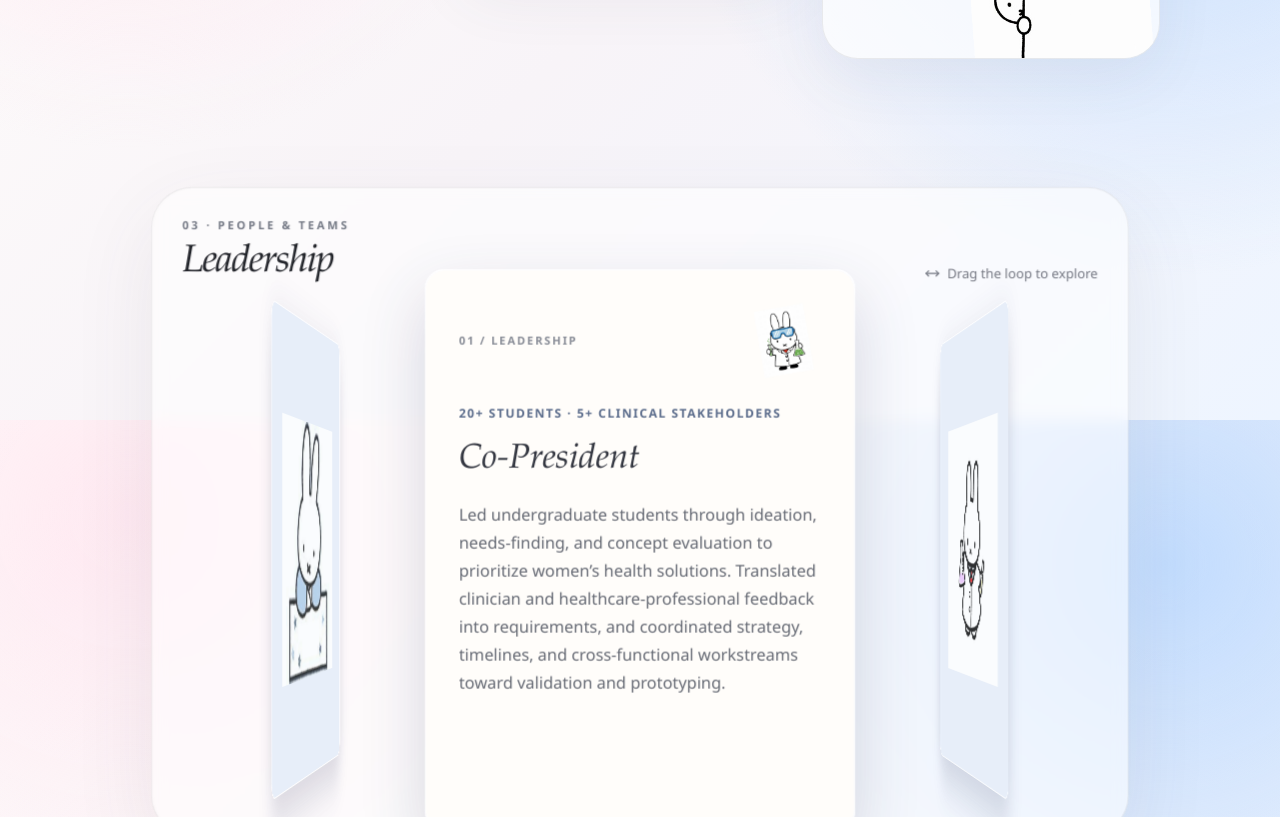
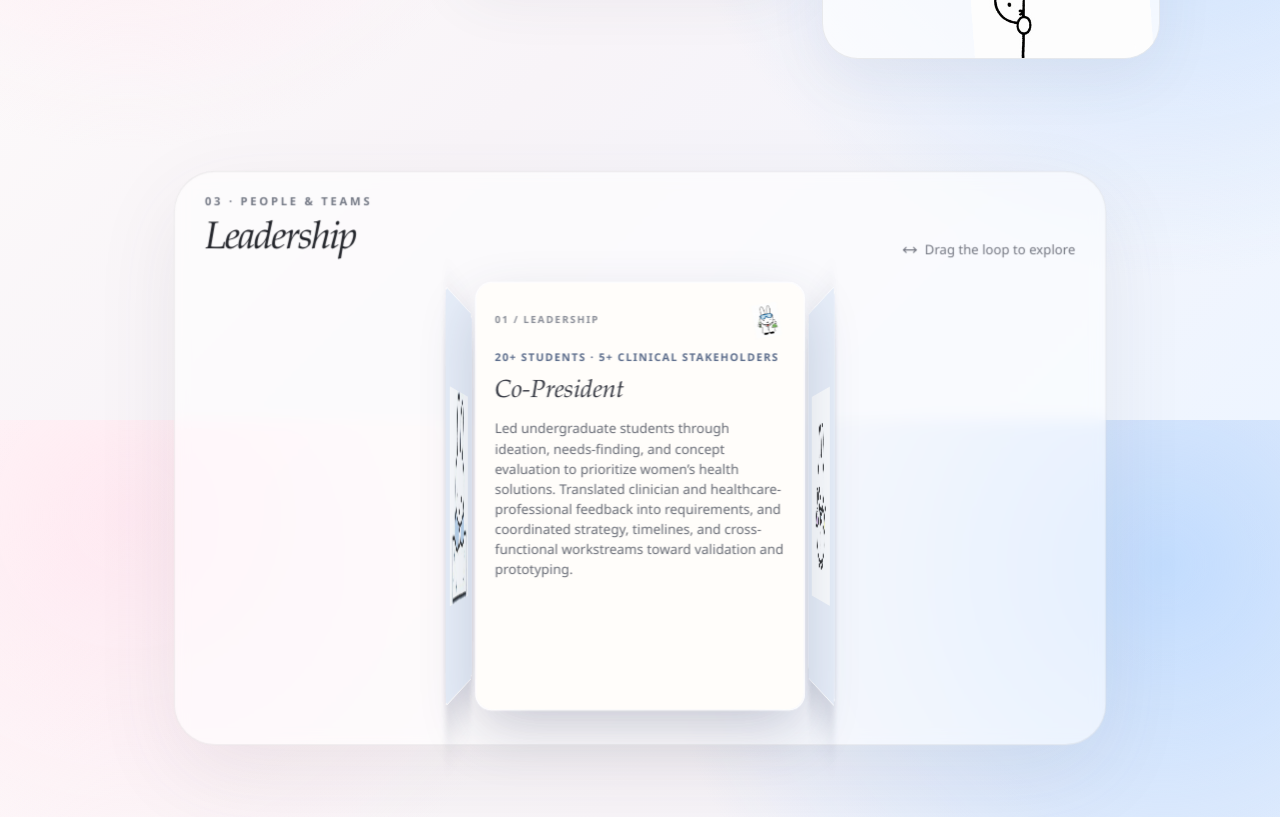
Before and after one commit to tingarose/Portfolio, a Next.js app: page / in a window 1280 px wide. Shown: the part 4380-5197 px from the top of the page. Built offline with nearby package versions, Linux system fonts and the light colour scheme.

Commit message:
Reduce leadership card size and carousel depth on laptops

```diff
--- a/app/globals.css
+++ b/app/globals.css
@@ -148,7 +148,6 @@ nav a[aria-current='location'] {
   #product-growth article > .grid { min-height: 20rem; padding-inline: 1.5rem; }
   #product-growth article > .grid img { max-height: 16rem; }
   #leadership > div { padding: 2rem; }
-  #leadership [aria-label='Leadership highlights'] { height: 34rem; }
   body > footer > div:first-child { min-height: 27rem; padding-block: 2rem; }
   body > footer [role='img'][tabindex] { height: 23rem; max-width: 29rem; }
 
@@ -158,6 +157,23 @@ nav a[aria-current='location'] {
   main figure img { max-height: min(30rem, 65svh); }
 }
 
+/* Size the cards and the 3D ring together; depth magnifies the front card. */
+@media (min-width: 768px) {
+  #leadership { padding-block: 3rem; }
+  #leadership > div { max-width: 62rem; margin-inline: auto; padding: 1.5rem 2rem; }
+  #leadership .leadership-carousel {
+    --leadership-depth: clamp(9rem, 15vw, 12rem);
+    height: 30rem;
+    perspective: 2200px;
+  }
+  #leadership .leadership-carousel > div:first-child { width: 20rem; height: 26rem; }
+  #leadership .leadership-card-front { padding: 1.125rem; }
+  #leadership .leadership-card-front > span:first-child { margin-bottom: 0.5rem; }
+  #leadership .leadership-card-front > span:first-child img { width: 2.25rem; height: 2.25rem; }
+  #leadership .leadership-card-front > .display-font { margin-top: 0.5rem; font-size: 1.5rem; }
+  #leadership .leadership-card-description { margin-top: 0.75rem; font-size: 0.8125rem; line-height: 1.5; }
+}
+
 @media (prefers-reduced-motion: reduce) {
   html { scroll-behavior: auto; }
 }
--- a/components/leadership-carousel.tsx
+++ b/components/leadership-carousel.tsx
@@ -230,7 +230,7 @@ export function LeadershipCarousel() {
       onPointerMove={handlePointerMove}
       onPointerUp={handlePointerUp}
       onPointerCancel={handlePointerCancel}
-      className="relative h-[43rem] w-full touch-pan-y cursor-grab select-none overflow-visible rounded-[2rem] outline-none [perspective:1800px] [transform-style:preserve-3d] active:cursor-grabbing focus-visible:ring-4 focus-visible:ring-[#315fca]/30 sm:h-[40rem] lg:h-[41rem]"
+      className="leadership-carousel relative h-[43rem] w-full touch-pan-y cursor-grab select-none overflow-visible rounded-[2rem] outline-none [perspective:1800px] [transform-style:preserve-3d] active:cursor-grabbing focus-visible:ring-4 focus-visible:ring-[#315fca]/30 sm:h-[40rem] lg:h-[41rem]"
     >
       <div
         className={`absolute left-1/2 top-1/2 h-[34rem] w-[17rem] sm:h-[30rem] sm:w-[23rem] will-change-transform [transform-style:preserve-3d] motion-reduce:transition-none ${
@@ -261,17 +261,17 @@ export function LeadershipCarousel() {
               aria-current={isSelected ? 'true' : undefined}
               className="absolute inset-0 block cursor-pointer rounded-2xl border border-white/90 p-0 shadow-[0_22px_55px_rgba(57,67,98,0.2)] outline-none [transform-style:preserve-3d] focus-visible:ring-4 focus-visible:ring-[#315fca]/35"
               style={{
-                transform: `rotateY(${index * anglePerSlide}deg) translateZ(clamp(13rem, 28vw, 22rem))`,
+                transform: `rotateY(${index * anglePerSlide}deg) translateZ(var(--leadership-depth, clamp(13rem, 28vw, 22rem)))`,
               }}
             >
-              <span className="absolute inset-0 flex flex-col overflow-hidden rounded-2xl bg-[#fffdfa] p-6 text-left [backface-visibility:hidden] sm:p-7">
+              <span className="leadership-card-front absolute inset-0 flex flex-col overflow-hidden rounded-2xl bg-[#fffdfa] p-6 text-left [backface-visibility:hidden] sm:p-7">
                 <span className="mb-5 flex items-center justify-between gap-4">
                   <span className="text-[0.6rem] font-semibold uppercase tracking-[0.16em] text-[#8a8e98]">0{index + 1} / Leadership</span>
                   <img src={slide.image.src} alt="" draggable={false} width={slide.image.width} height={slide.image.height} className="size-16 object-contain" />
                 </span>
                 <span className="text-[0.65rem] font-semibold uppercase leading-5 tracking-[0.12em] text-[#5c6d8c]">{slide.metric}</span>
                 <span className="display-font mt-3 text-[1.85rem] italic leading-tight text-[#343741]">{slide.title}</span>
-                <span className="mt-4 text-sm font-normal leading-6 text-[#676b75]">{slide.text}</span>
+                <span className="leadership-card-description mt-4 text-sm font-normal leading-6 text-[#676b75]">{slide.text}</span>
               </span>
               <span aria-hidden="true" className="absolute inset-0 flex items-center justify-center overflow-hidden rounded-2xl bg-[#e7eef9] p-12 [backface-visibility:hidden] [transform:rotateY(180deg)]">
                 <img src={slide.image.src} alt="" draggable={false} width={slide.image.width} height={slide.image.height} className="h-auto w-full object-contain opacity-80" />
```
